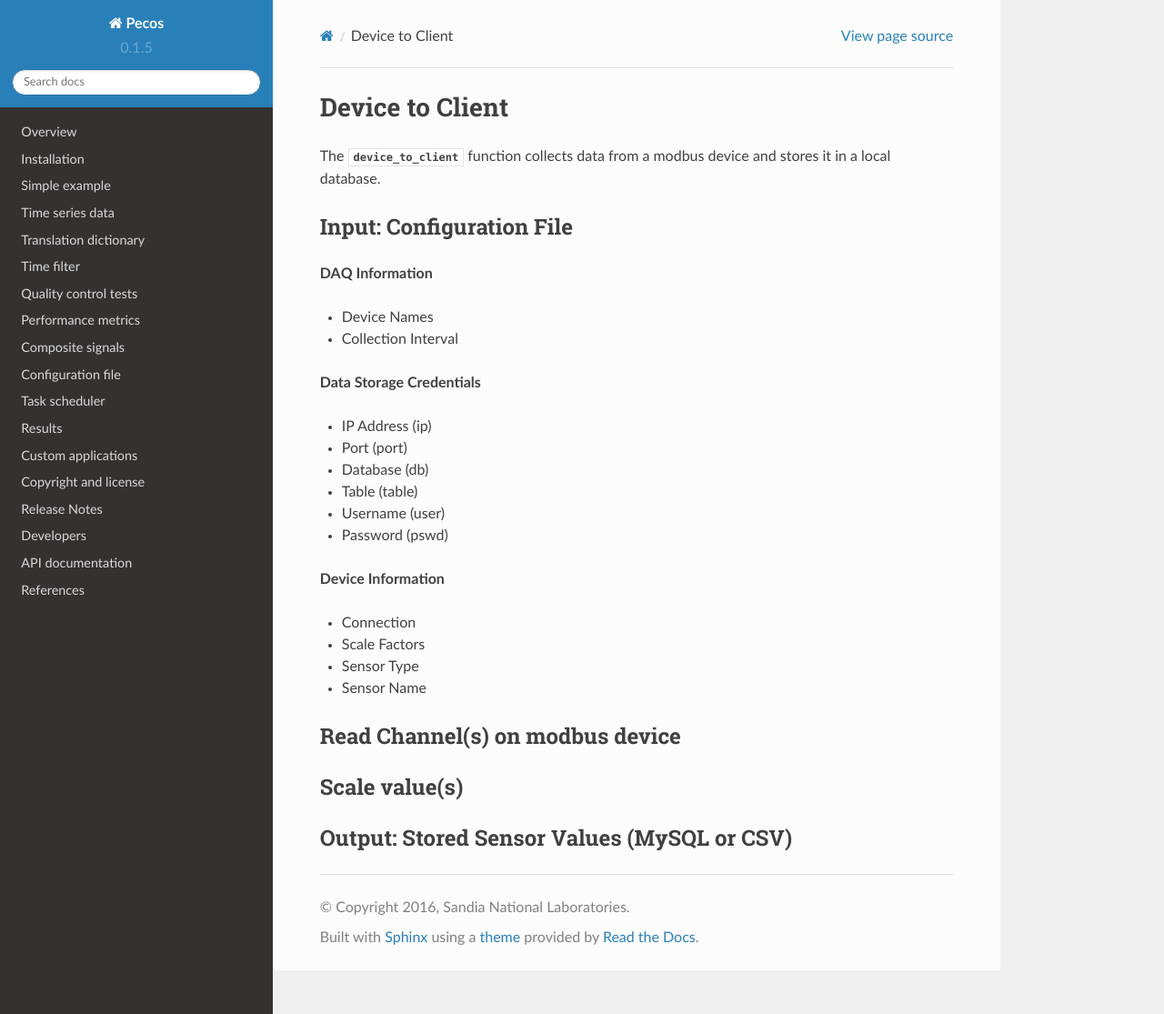
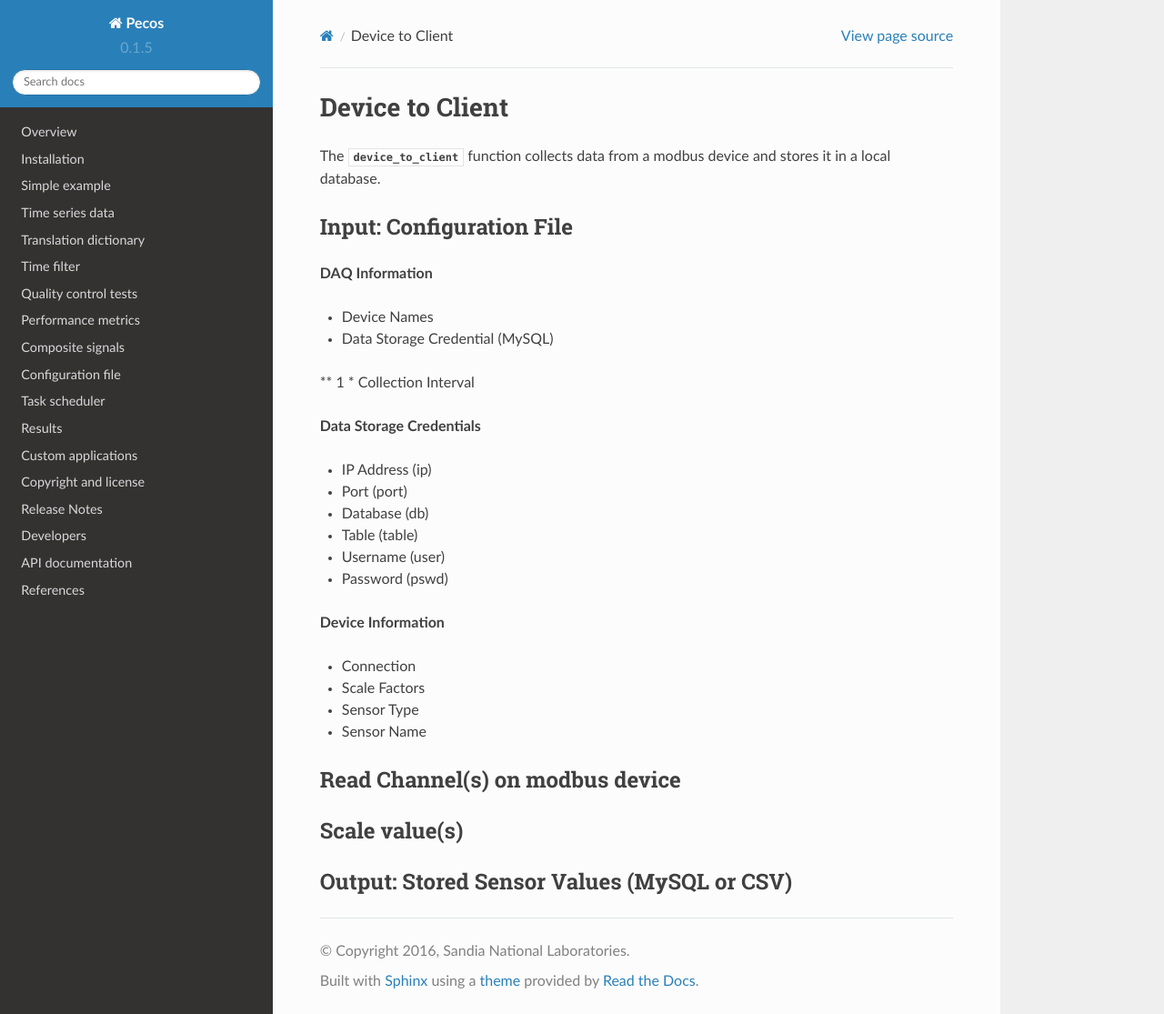
Before and after one commit to sjanzou/pecos, a Sphinx documentation site: the page built from documentation/devicetoclient.rst, in a window 1280 px wide and 1115 px high. Shown: the whole window at 91% size. Built offline with Sphinx 7.4.7 and the Read the Docs theme 2.0.0, drawn with Linux system fonts in a browser that asks for light colours.

Commit message:
add devicetoclient

```diff
--- a/documentation/devicetoclient.rst
+++ b/documentation/devicetoclient.rst
@@ -10,6 +10,8 @@ Input: Configuration File
 **DAQ Information**
 
 * Device Names
+* Data Storage Credential (MySQL)
+** 1
 * Collection Interval
 
 **Data Storage Credentials**
```
